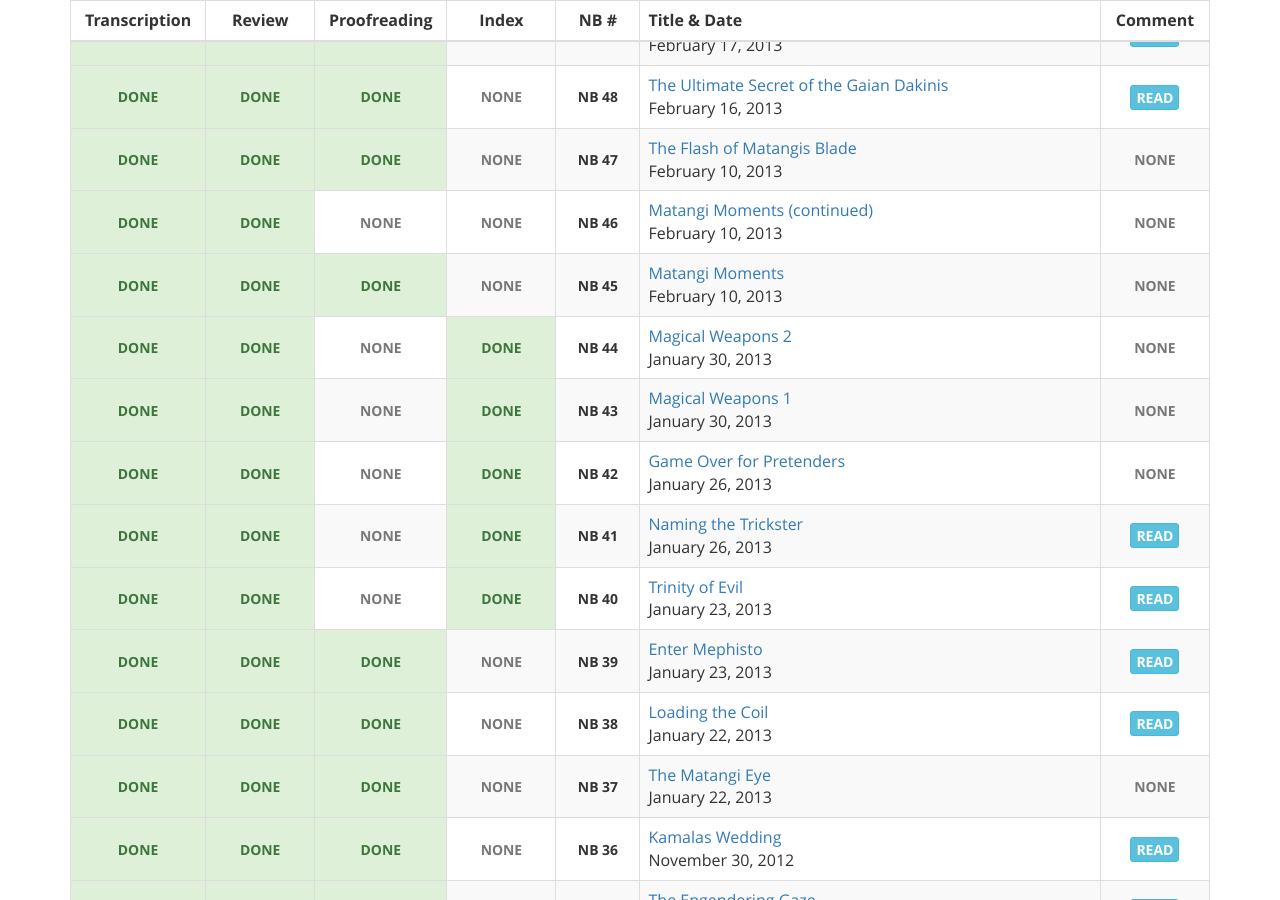
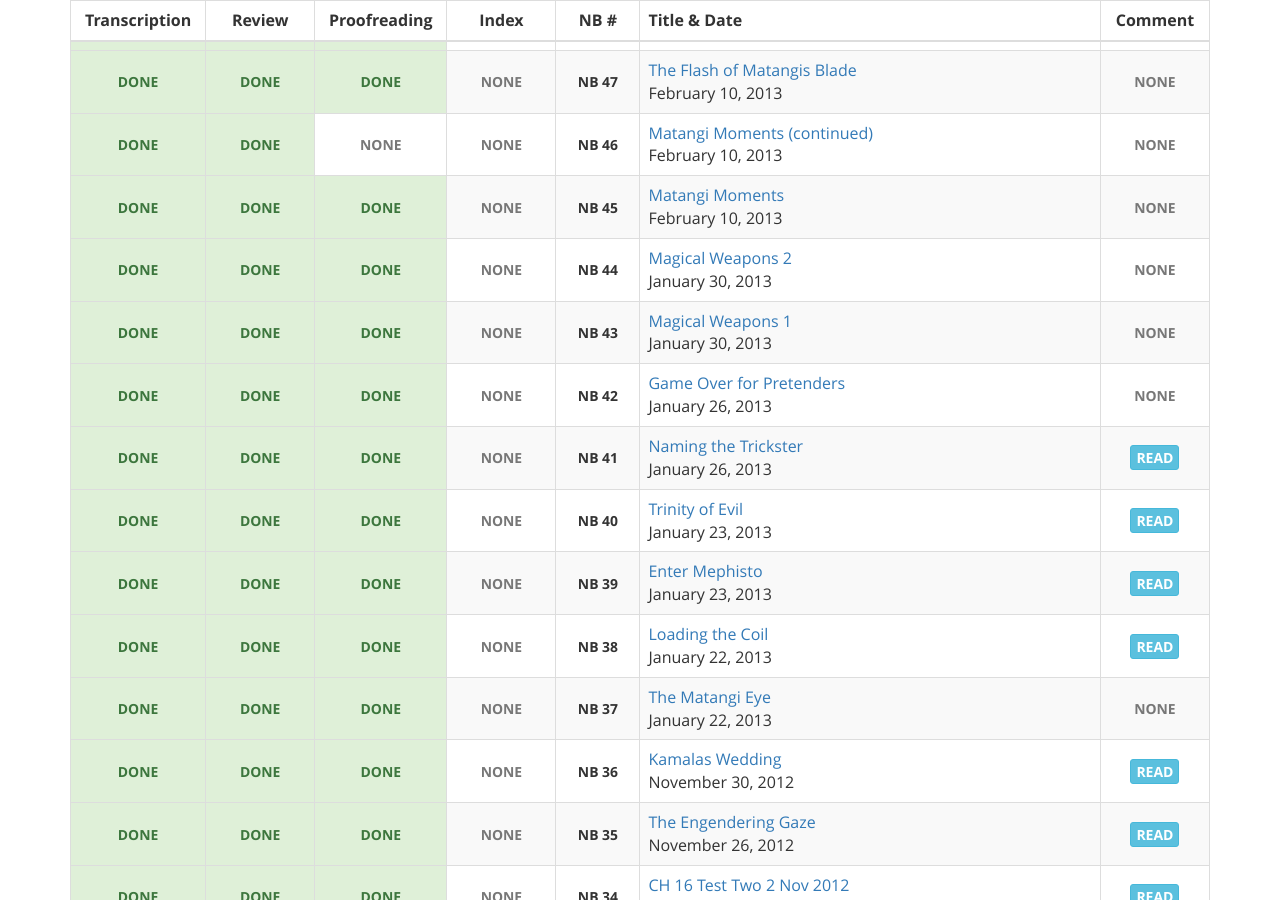
Before and after one commit to gaiaspora/gaiaspora.github.io, a Jekyll site: the page built from content/navigator-briefings.markdown, in a window 1280 px wide and 900 px high, scrolled down 5839 px. Built offline with Jekyll 4.4.1, drawn with Linux system fonts in a browser that asks for light colours.

```diff
--- a/_data/nb.yaml
+++ b/_data/nb.yaml
@@ -802,8 +802,8 @@
 - NB: "44"
   Transcription: "done"
   Review: "done"
-  Proofreading: "none"
-  Index: "done"
+  Proofreading: "done"
+  Index: "none"
   Title: "Magical Weapons 2"
   Date: "January 30, 2013"
   Comment: ""
@@ -811,8 +811,8 @@
 - NB: "43"
   Transcription: "done"
   Review: "done"
-  Proofreading: "none"
-  Index: "done"
+  Proofreading: "done"
+  Index: "none"
   Title: "Magical Weapons 1"
   Date: "January 30, 2013"
   Comment: ""
@@ -820,8 +820,8 @@
 - NB: "42"
   Transcription: "done"
   Review: "done"
-  Proofreading: "none"
-  Index: "done"
+  Proofreading: "done"
+  Index: "none"
   Title: "Game Over for Pretenders"
   Date: "January 26, 2013"
   Comment: ""
@@ -829,8 +829,8 @@
 - NB: "41"
   Transcription: "done"
   Review: "done"
-  Proofreading: "none"
-  Index: "done"
+  Proofreading: "done"
+  Index: "none"
   Title: "Naming the Trickster"
   Date: "January 26, 2013"
   Comment: "LISA"
@@ -838,8 +838,8 @@
 - NB: "40"
   Transcription: "done"
   Review: "done"
-  Proofreading: "none"
-  Index: "done"
+  Proofreading: "done"
+  Index: "none"
   Title: "Trinity of Evil"
   Date: "January 23, 2013"
   Comment: "heath"
```
